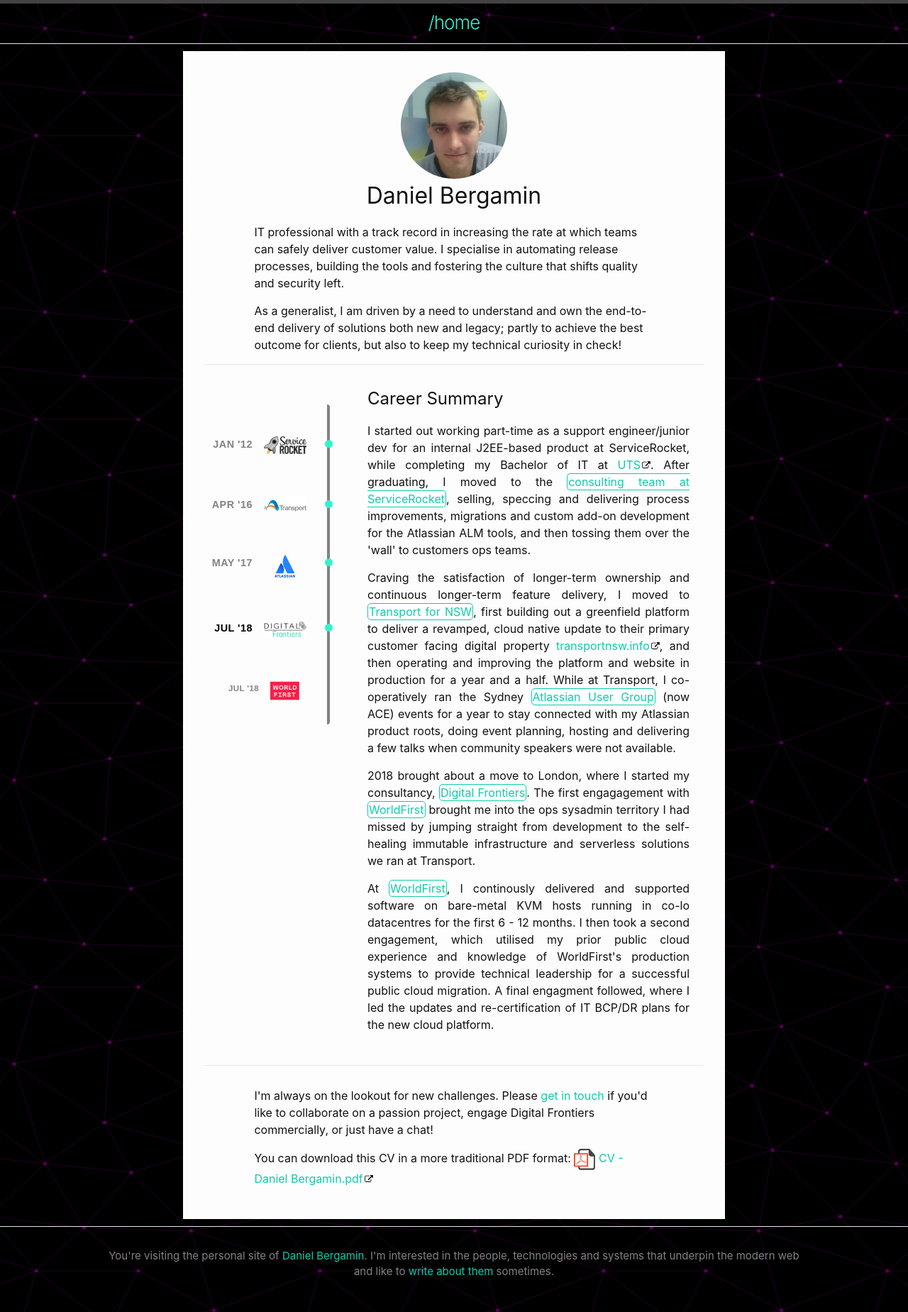
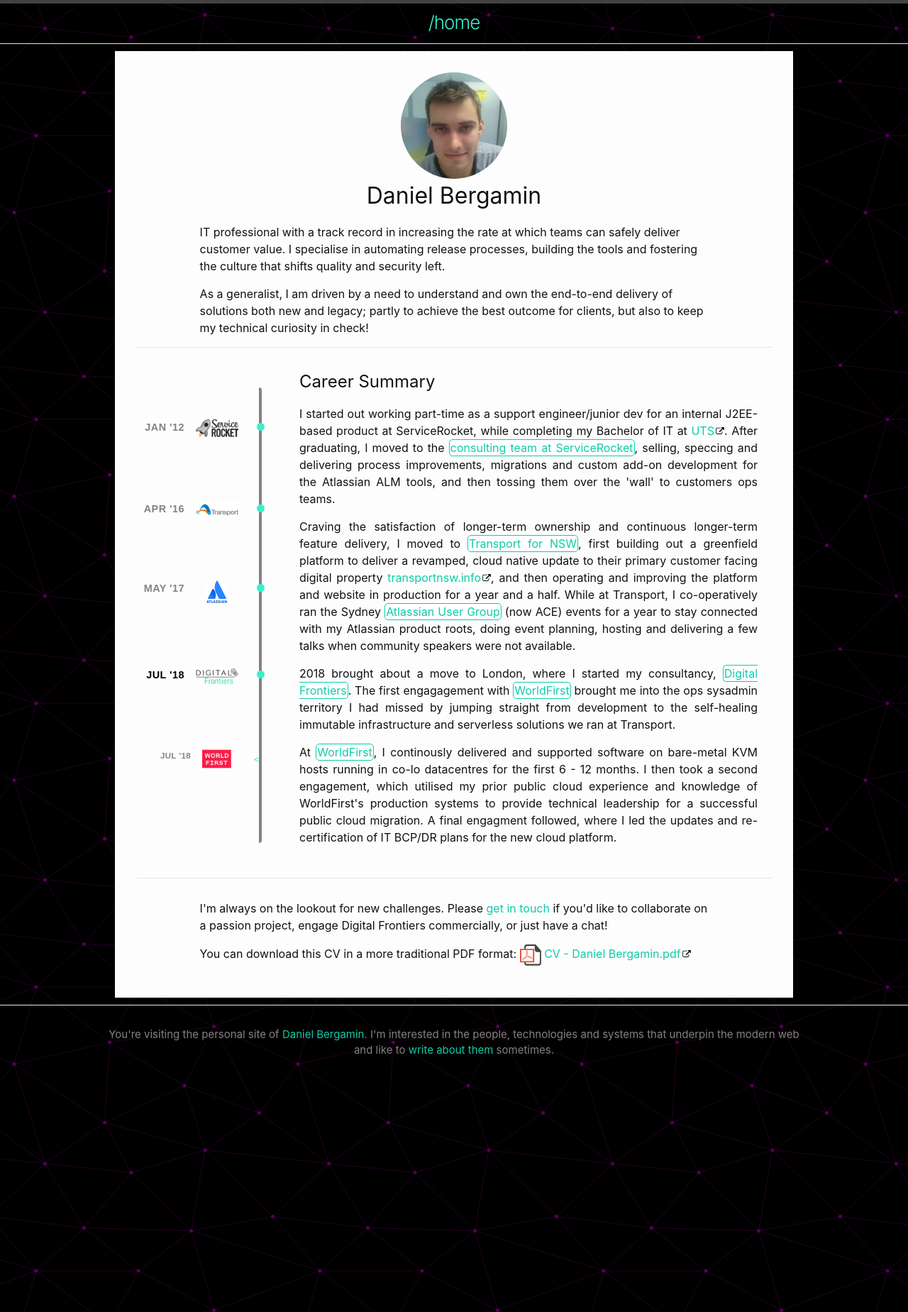
Before and after one commit to dbergamin/dbergamin-personal-site, a Jekyll site: the page built from site/cv.markdown, in a window 1280 px wide. Shown: the whole page at 71% size. Built offline with Jekyll 4.4.1, drawn with Linux system fonts in a browser that asks for light colours.

Commit message:
Responsive page formatting improvements to look better on all devices

```diff
--- a/site/_layouts/resume.html
+++ b/site/_layouts/resume.html
@@ -37,19 +37,19 @@
         </section>
         <aside class="cv-left-sidebar">
           <ul id="timeline-content" class="timeline">
-            <li class="timeline-date" data-date="Jan '12">
+            <li class="timeline-entry" data-date="Jan '12">
               <span class="cv-link-servicerocket-consultant cv-link" style="border: none"><img src="assets/images/servicerocket_logo_mini.png" alt="ServiceRocket logo" class="no-print" itemprop="image"></span>
             </li>
-            <li class="timeline-date" data-date="Apr '16">
+            <li class="timeline-entry" data-date="Apr '16">
                 <span class="cv-link-tfnsw-cloud cv-link" style="border: none"><img src="assets/images/transport_logo_mini.png" alt="Transport for NSW logo" class="no-print" itemprop="image"></span>
             </li>
-            <li class="timeline-date" data-date="May '17">
+            <li class="timeline-entry" data-date="May '17">
               <span class="cv-link-aug-organiser cv-link" style="border: none"><img src="assets/images/atlassian_logo_mini.png" alt="Atlassian Logo" class="no-print" itemprop="image"></span>
             </li>
-            <li class="timeline-date current-position" data-date="Jul '18">
+            <li class="timeline-entry current-position" data-date="Jul '18">
               <span class="cv-link-digitalfrontiers-founder cv-link" style="border: none"><img src="assets/images/digital_frontiers_logo_mini.png" alt="Digital Frontiers Logo" class="no-print" itemprop="image"></span>
             </li>
-            <li class="timeline-date timeline-subentry" data-date="Jul '18">
+            <li class="timeline-subentry" data-date="Jul '18">
               <span class="cv-link-worldfirst-devops cv-link" style="border: none"><img src="assets/images/worldfirst_logo_mini.png" alt="Worldfirst Logo" class="no-print" itemprop="image"></span>
             </li>
           </ul>
--- a/site/_sass/custom/_timeline.scss
+++ b/site/_sass/custom/_timeline.scss
@@ -20,6 +20,7 @@ $font-text: sans-serif;
 #timeline-content {
   margin-top: $spacing + $base-font-size;
   text-align: center;
+  height: 80%
 }
 
 .timeline {
@@ -33,10 +34,10 @@ $font-text: sans-serif;
   max-width: 30%;
 }
 
-.timeline-date {
+.timeline-entry {
   padding-bottom: ($spacing * 0.5);
   padding-top: ($spacing * 0.5);
-  margin-bottom: $spacing;
+  margin-bottom: $spacing * 2;
   position: relative;
 
   &:last-of-type {
@@ -74,9 +75,14 @@ $font-text: sans-serif;
 }
 
 .timeline-subentry {
+  @extend .timeline-entry;
   transform: scale(0.8);
+
   &:after {
-    display: none;
+    content: "<";
+    background: none;
+    color: $highlight-color;
+    right: (($spacing + $line) * 1.25 + ($dot * 0.35)) * -1;
   }
 }
 
--- a/site/_sass/minima/_layout.scss
+++ b/site/_sass/minima/_layout.scss
@@ -25,12 +25,14 @@
 
   @media (max-width: $laptop-size) {
     padding: 10px;
-    max-width: 100%;
+    max-width: 560px;
+    width: calc(100% - 20px);
   }
 
   @media (min-width: $laptop-size) {
     padding: 30px;
-    width: 55%;
+    max-width: 960px;
+    width: 70%;
   }
 }
 
```
